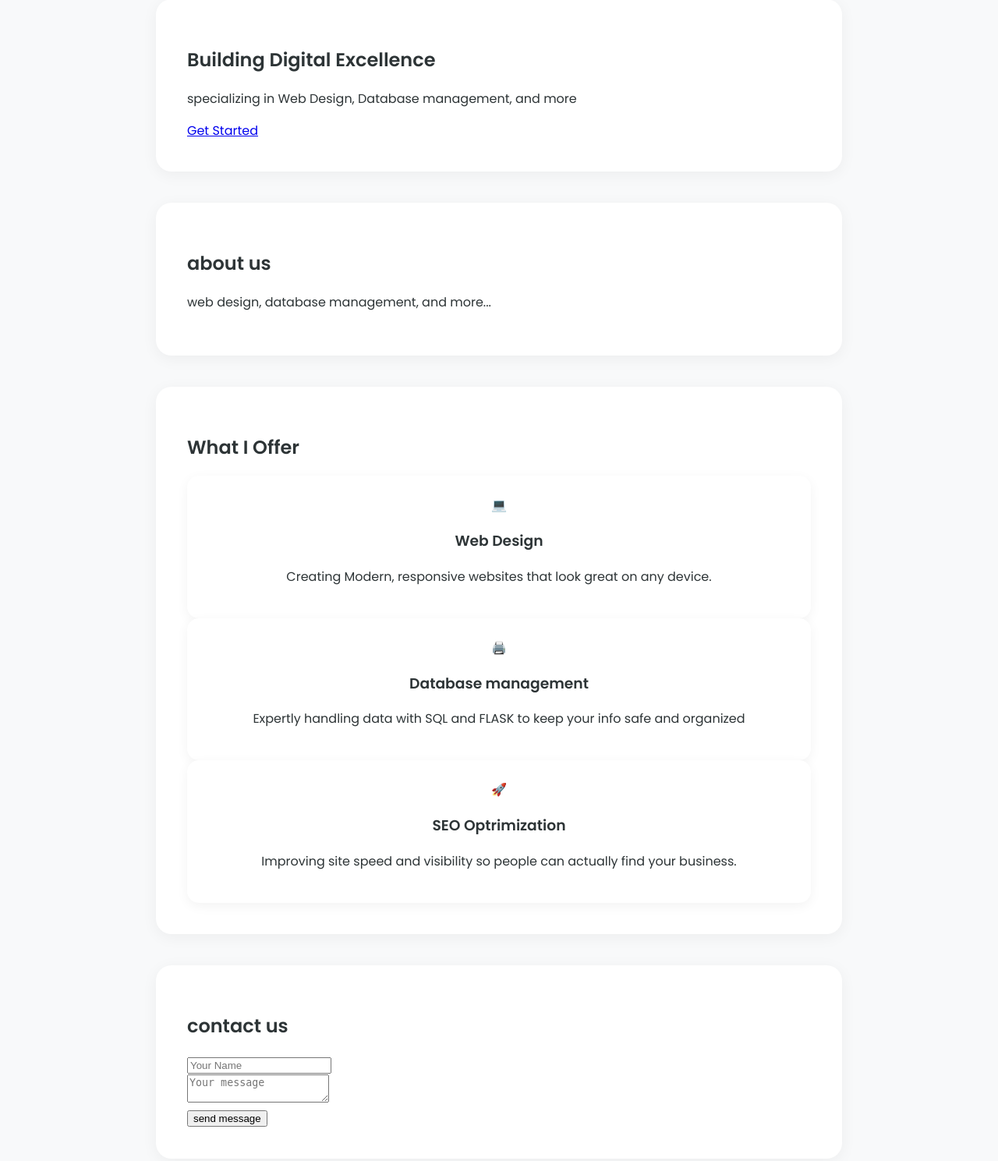
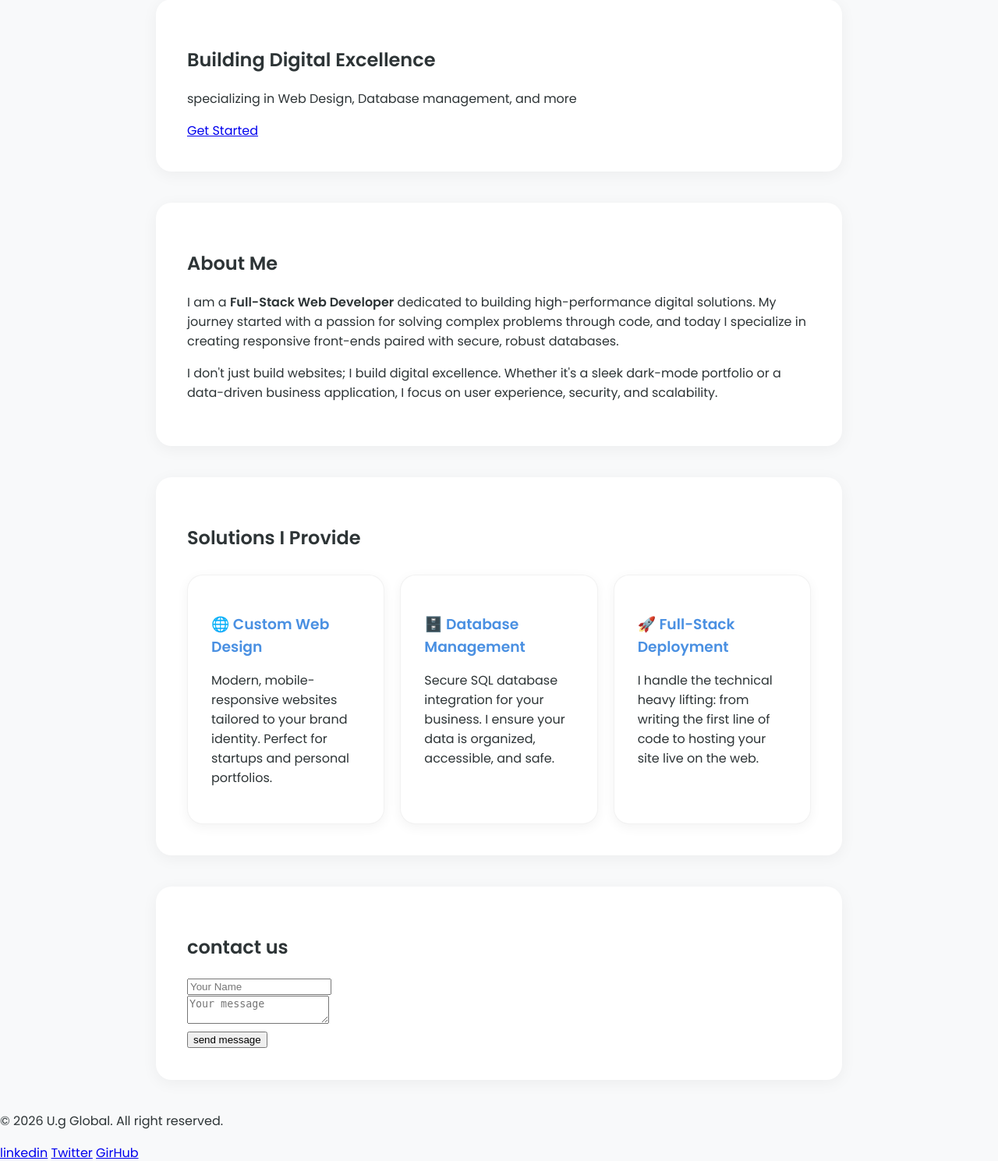
Before and after one commit to Ug-global/freshweb, a Flask app: page / in a window 1280 px wide. Shown: the part 191-1680 px from the top of the page at 78% size. Run offline with Flask 3, Linux system fonts and the light colour scheme.

Commit message:
full business site with email notifications and services grid

```diff
--- a/app.py
+++ b/app.py
@@ -1,3 +1,6 @@
+import smtplib
+from email.mime.text import MIMEText
+
 from flask import Flask, render_template, request
 from flask_sqlalchemy import SQLAlchemy
 import os
@@ -27,11 +30,36 @@ def home():
 @app.route('/submit_contact', methods=['POST'])
 def submit():
     name = request.form.get('name-input')
-    msg = request.form.get('query-input')
-    new_contact = contact(name=name, message=msg)
+    msg_content = request.form.get('query-input')
+    # We use a dummy email since your current form only asks for Name and Message
+    email = "Website Visitor"
+
+    # 1. Save to Database (Keeping your existing logic)
+    new_contact = contact(name=name, message=msg_content)
     db.session.add(new_contact)
     db.session.commit()
-    return f"<h1>Thank you {name}!</h1><p>Your message has been saved.</p>"
+
+    # 2. EMAIL NOTIFICATION LOGIC
+    sender_email = "ugochukwuonyebuchi111@gmail.com"
+    # PASTE YOUR 16-DIGIT CODE BELOW (Remove any spaces)
+    app_password = "kfkpxosbwimqekqv"
+
+    subject = f"🚀 New Client Lead: {name}"
+    body = f"Ugo, you have a new message!\n\nName: {name}\nMessage: {msg_content}"
+
+    msg = MIMEText(body)
+    msg['Subject'] = subject
+    msg['From'] = sender_email
+    msg['To'] = sender_email # Sending to yourself
+
+    try:
+        with smtplib.SMTP_SSL('smtp.gmail.com', 465) as server:
+            server.login(sender_email, app_password)
+            server.sendmail(sender_email, sender_email, msg.as_string())
+    except Exception as e:
+        print(f"Email error: {e}")
+
+    return f"<h1>Thank you {name}!</h1><p>Your message has been saved and I've been notified.</p>"
 
 @app.route('/admin')
 def admin():
--- a/static/style.css
+++ b/static/style.css
@@ -139,3 +139,33 @@ body {
 }
 
 #dark-mode-toggle:active scale(0.9);
+
+.services-grid {
+    display: grid;
+    grid-template-columns: repeat(auto-fit, minmax(280px, 1fr));
+    gap: 25px;
+    margin-top: 30px;
+}
+
+.service-card {
+    background: var(--card);
+    padding: 30px;
+    border-radius: 20px;
+    border: 1px solid rgba(0,0,0,0.05);
+    text-align: left;
+    transition: var(--transition);
+}
+
+.service-card h3 {
+    color: var(--primary);
+    margin-bottom: 15px;
+}
+
+.service-card:hover {
+    transform: translateY(-10px);
+    box-shadow: 0 15px 30px rgba(0,0,0,0.1);
+}
+
+body.dark-mode .service-card {
+    border-color: #333;
+}
--- a/templates/index.html
+++ b/templates/index.html
@@ -39,31 +39,31 @@
         </section>
 
         <section id="about">
-            <h2>about us</h2>
-            <p>web design, database management, and more...</p>
+    <h2>About Me</h2>
+    <div class="about-content">
+        <p>I am a <strong>Full-Stack Web Developer</strong> dedicated to building high-performance digital solutions. My journey started with a passion for solving complex problems through code, and today I specialize in creating responsive front-ends paired with secure, robust databases.</p>
+        <p>I don't just build websites; I build digital excellence. Whether it's a sleek dark-mode portfolio or a data-driven business application, I focus on user experience, security, and scalability.</p>
+    </div>
 </section>
 
-        <section id="services" class="services-section">
-             <h2 class="section-title">What I Offer</h2>
-            <div class="service-container">
+        <section id="services">
+    <h2>Solutions I Provide</h2>
+    <div class="services-grid">
         <div class="service-card">
-                    <div class="icon">💻</div>
-                    <h3>Web Design</h3>
-                    <p>Creating Modern, responsive websites that look great on any device.</p>
+            <h3>🌐 Custom Web Design</h3>
+            <p>Modern, mobile-responsive websites tailored to your brand identity. Perfect for startups and personal portfolios.</p>
         </div>
         <div class="service-card">
-                    <div class="icon">🖨️</div>
-                    <h3>Database management</h3>
-                    <p>Expertly handling data with SQL and FLASK to keep your info safe and organized</p>
+            <h3>🗄️ Database Management</h3>
+            <p>Secure SQL database integration for your business. I ensure your data is organized, accessible, and safe.</p>
         </div>
         <div class="service-card">
-                    <div class="icon">🚀</div>
-                    <h3>SEO Optrimization</h3>
-                    <p>Improving site speed and visibility so people can actually find your business.</p>
-
+            <h3>🚀 Full-Stack Deployment</h3>
+            <p>I handle the technical heavy lifting: from writing the first line of code to hosting your site live on the web.</p>
         </div>
     </div>
 </section>
+
 
         <section id="contact">
             <h2>contact us</h2>
```
Also changed, not shown: instance/site_data.db. Lines whose indentation alone changed are shown as unchanged.
